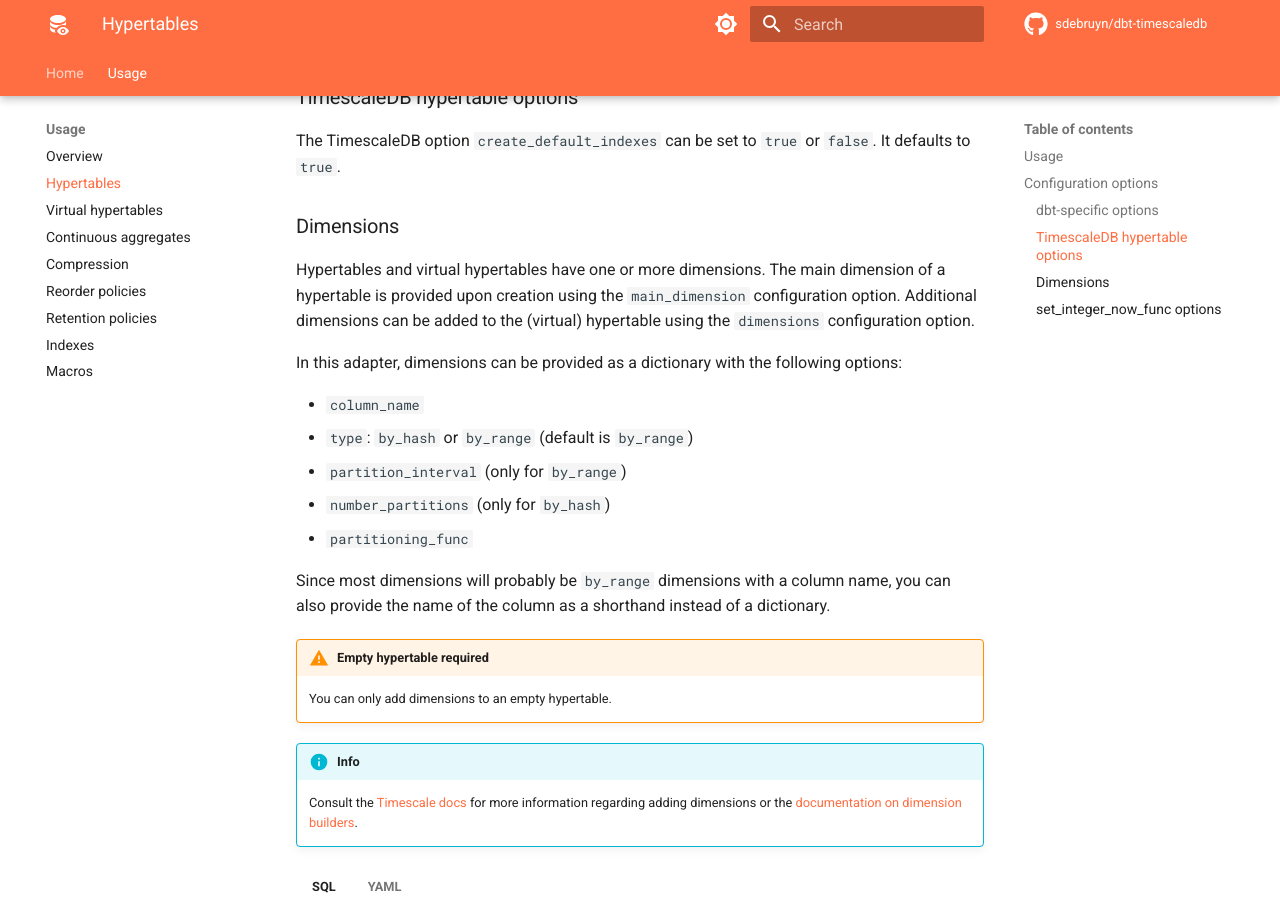
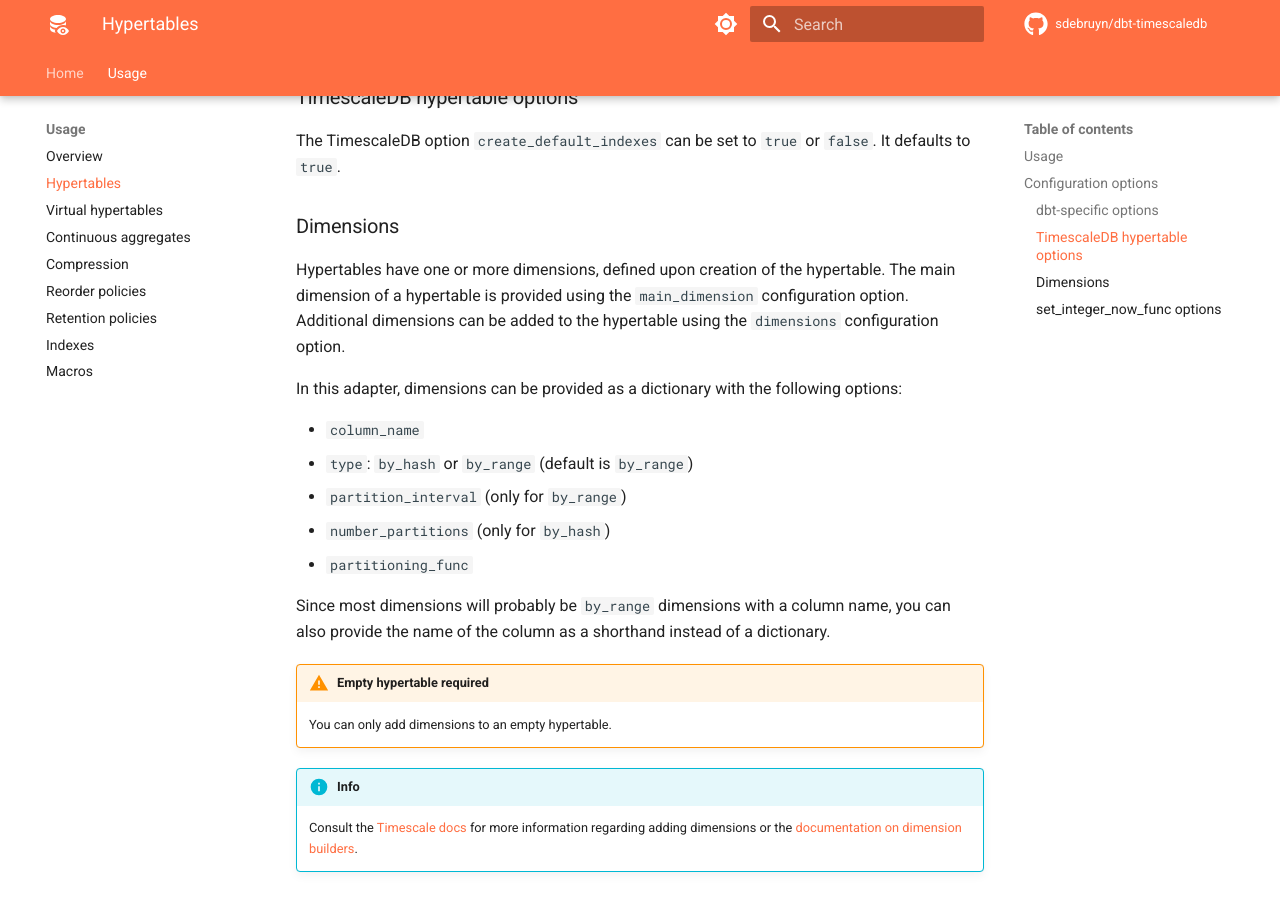
Before and after one commit to sdebruyn/dbt-timescaledb, an MkDocs documentation site: the page built from docs/usage/hypertables.md, in a window 1280 px wide and 900 px high, scrolled down 1297 px. Built offline with MkDocs 1.6.1 and Material for MkDocs 9.7.7, drawn with Linux system fonts in a browser that asks for light colours; plug-ins that fetch from the network failed and are left out; comment, search, counter and statistics services are not loaded.

Commit message:
correct docs

```diff
--- a/docs/usage/virtual-hypertables.md
+++ b/docs/usage/virtual-hypertables.md
@@ -39,4 +39,4 @@
 
 ## Configuration options
 
---8<-- "docs/usage/dimensions.md"
+Dimensions are not supported for virtual hypertables as you can only set them during the creation of the hypertable. You can use virtual hypertables to manage [Compression](compression.md).
--- a/docs/usage/dimensions.md
+++ b/docs_build/dimensions.md
@@ -1,6 +1,6 @@
 ### Dimensions
 
-Hypertables and virtual hypertables have one or more dimensions. The main dimension of a hypertable is provided upon creation using the `main_dimension` configuration option. Additional dimensions can be added to the (virtual) hypertable using the `dimensions` configuration option.
+Hypertables have one or more dimensions, defined upon creation of the hypertable. The main dimension of a hypertable is provided using the `main_dimension` configuration option. Additional dimensions can be added to the hypertable using the `dimensions` configuration option.
 
 In this adapter, dimensions can be provided as a dictionary with the following options:
 
```
Also changed, not shown: docs/usage/hypertables.md (+2 -2 lines), docs/usage/macros.md (+1 -1 lines), docs_build/set_integer_now_func.md (renamed from docs/usage/set_integer_now_func.md).
